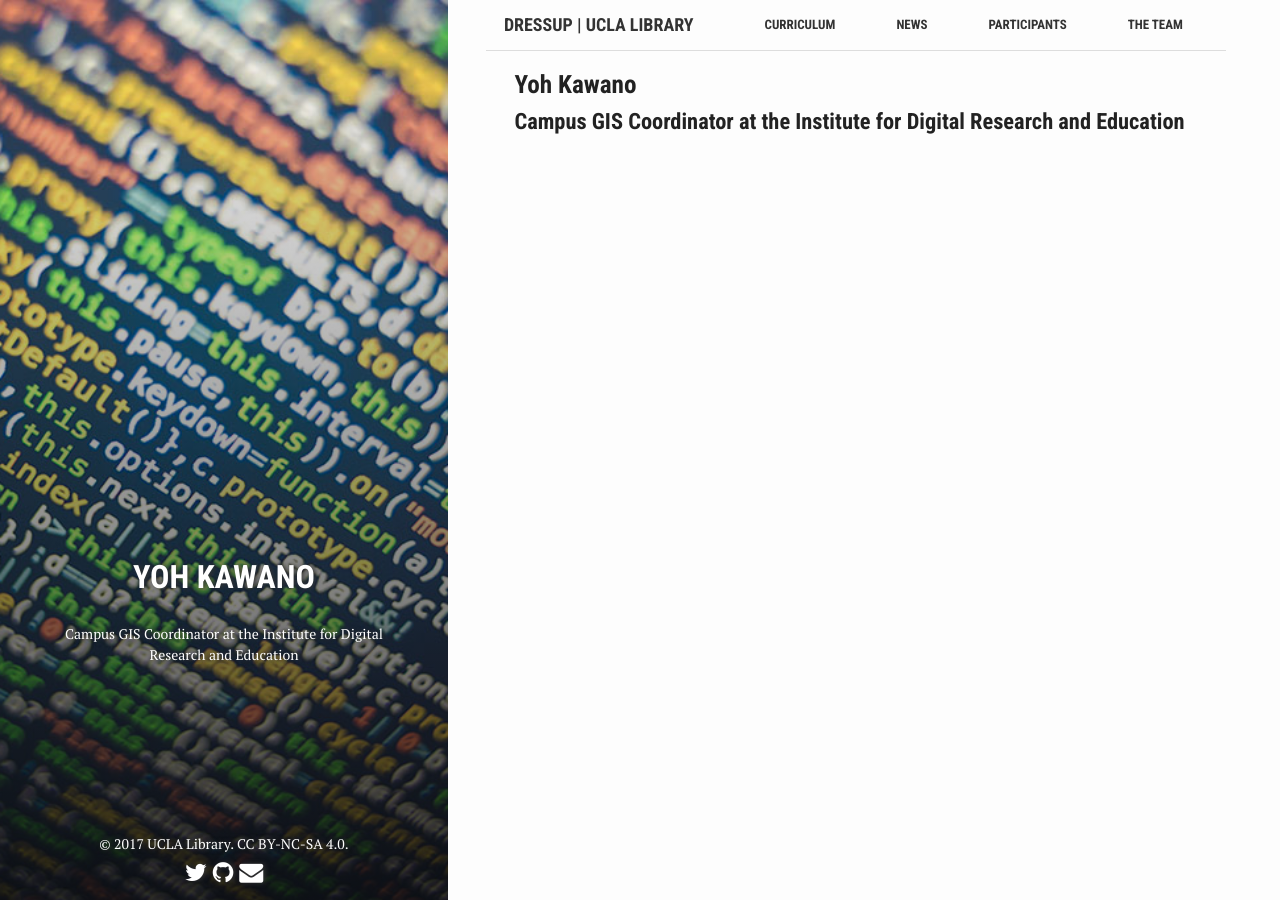
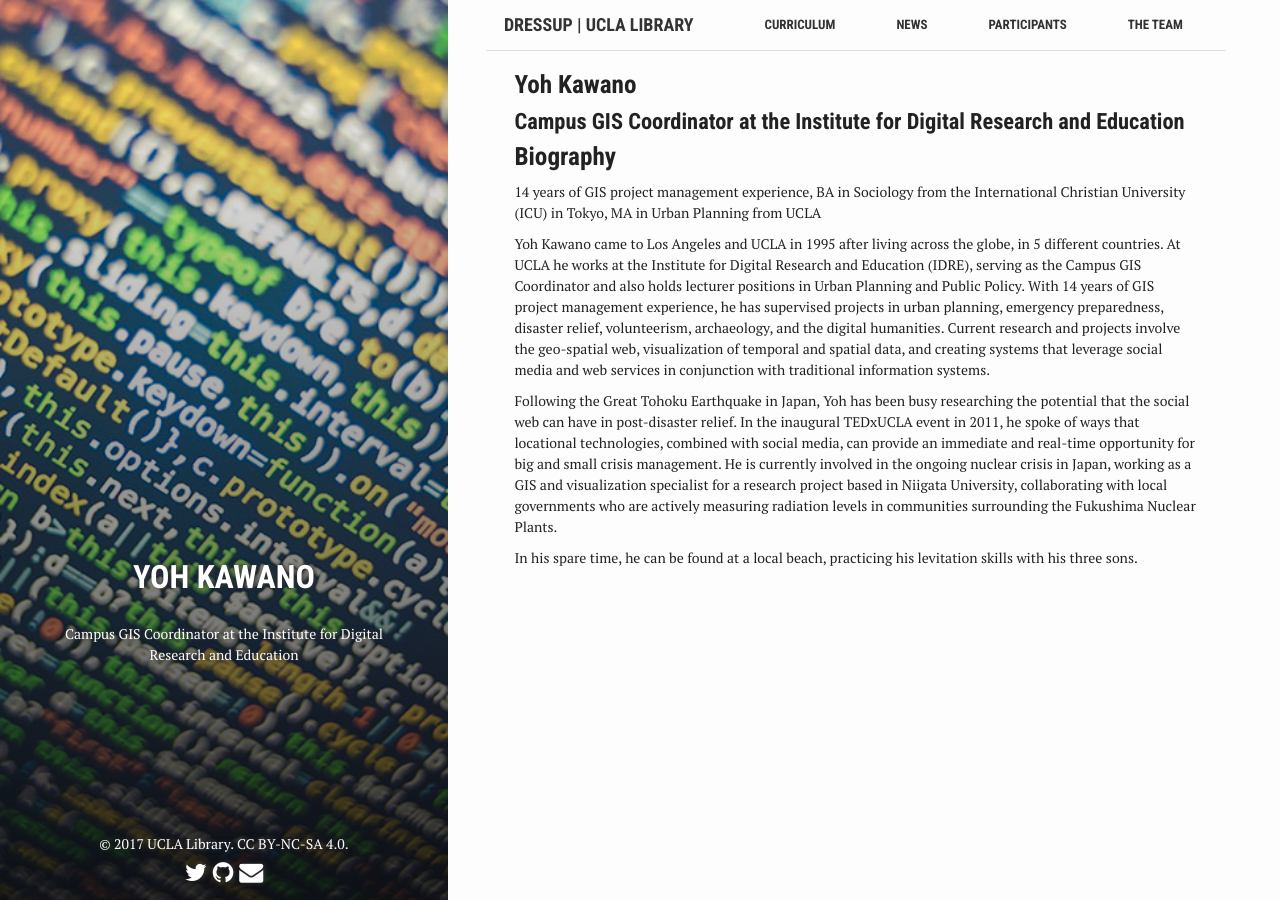
Before and after one commit to dnoneill/dressup-rebuild, a Jekyll site: the page built from _people/yoh_kawano.md, in a window 1280 px wide. Built offline with Jekyll 4.4.1, drawn with Linux system fonts in a browser that asks for light colours.

```diff
--- a/_people/yoh_kawano.md
+++ b/_people/yoh_kawano.md
@@ -5,9 +5,18 @@ title: Campus GIS Coordinator at the Institute for Digital Research and Educatio
 picture:
 twitter:
 github:
-email:
+email: yohman@ucla.edu
 website:
 role: guest-instructor
 session: Summer 2017
 date: 2017-06-01
 ---
+## Biography
+
+14 years of GIS project management experience, BA in Sociology from the International Christian University (ICU) in Tokyo, MA in Urban Planning from UCLA
+
+Yoh Kawano came to Los Angeles and UCLA in 1995 after living across the globe, in 5 different countries. At UCLA he works at the Institute for Digital Research and Education (IDRE), serving as the Campus GIS Coordinator and also holds lecturer positions in Urban Planning and Public Policy. With 14 years of GIS project management experience, he has supervised projects in urban planning, emergency preparedness, disaster relief, volunteerism, archaeology, and the digital humanities. Current research and projects involve the geo-spatial web, visualization of temporal and spatial data, and creating systems that leverage social media and web services in conjunction with traditional information systems.
+
+Following the Great Tohoku Earthquake in Japan, Yoh has been busy researching the potential that the social web can have in post-disaster relief. In the inaugural TEDxUCLA event in 2011, he spoke of ways that locational technologies, combined with social media, can provide an immediate and real-time opportunity for big and small crisis management. He is currently involved in the ongoing nuclear crisis in Japan, working as a GIS and visualization specialist for a research project based in Niigata University, collaborating with local governments who are actively measuring radiation levels in communities surrounding the Fukushima Nuclear Plants.
+
+In his spare time, he can be found at a local beach, practicing his levitation skills with his three sons.
```
Also changed, not shown: _people/saoirse_omalley.md (+0 -1 lines), _people/setareh_saleh.md (+0 -1 lines), _people/teresa_barnett.md (+1 -1 lines).
